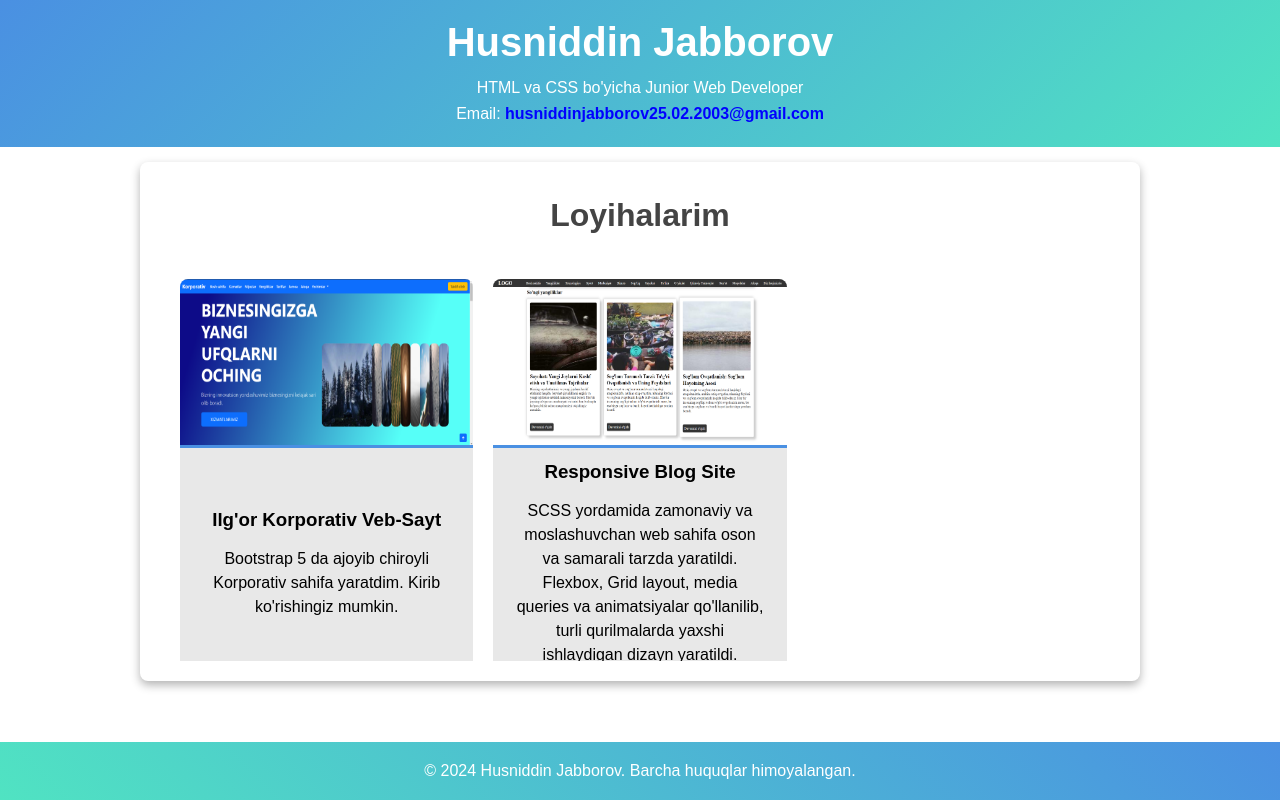
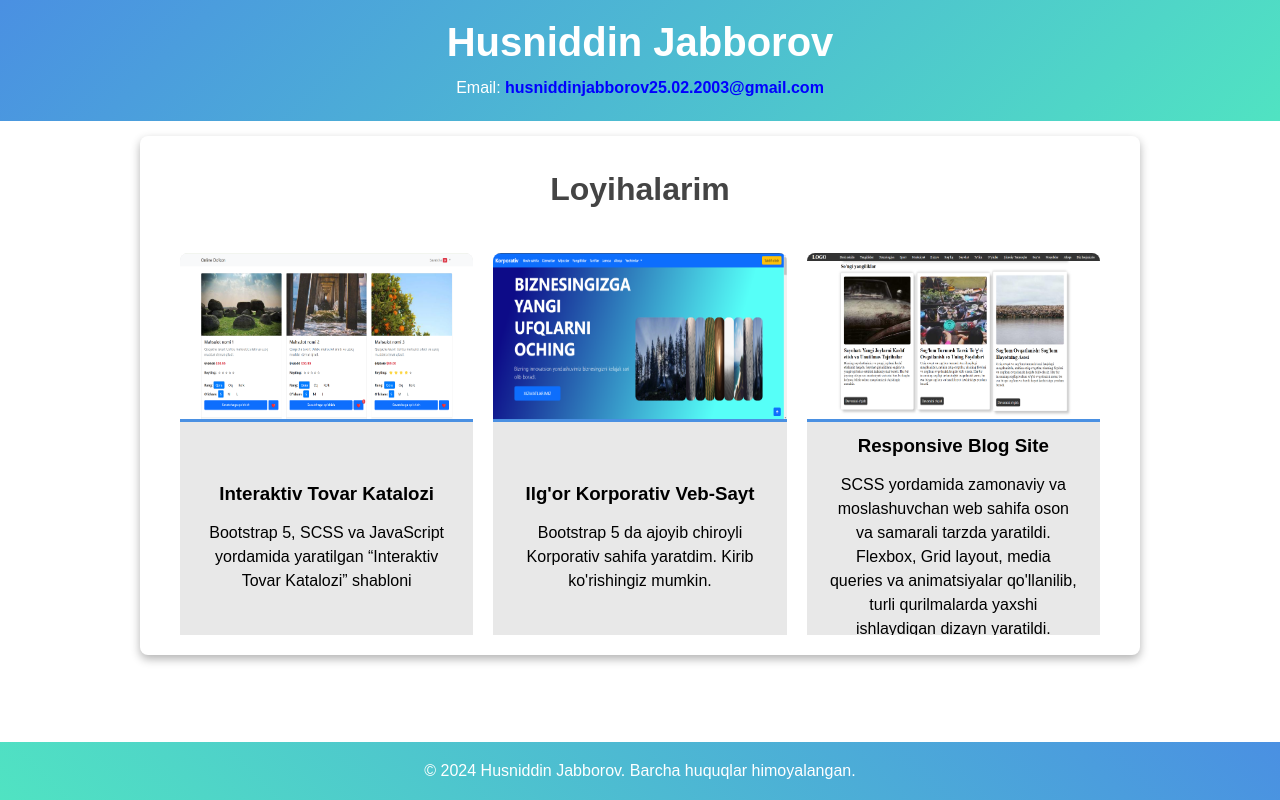
Before and after one commit to husniddinjabborov-web/husniddinjabborovportfolio, a plain HTML site: page index.html in a window 1280 px wide. Drawn offline with Linux system fonts and the light colour scheme.

Commit message:
Interaktiv Tovar Katalozi qo'shildi

```diff
--- a/index.html
+++ b/index.html
@@ -11,7 +11,6 @@
 <body>
     <header>
         <h1>Husniddin Jabborov</h1>
-        <p>HTML va CSS bo'yicha Junior Web Developer</p>
         <p>Email: <a href="mailto:husniddinjabborov25.02.2003@gmail.com">husniddinjabborov25.02.2003@gmail.com</a></p>
     </header>
     <main>
@@ -20,6 +19,17 @@
             <h2>Loyihalarim</h2>
             <div class="projects-owr">
                 <div class="projects">
+                    <div class="project">
+                        <img src="./interaktivTovarKatalozi.png" alt="Loyiha 3">
+                        <div class="project-info">
+                            <h3>Interaktiv Tovar Katalozi</h3>
+                            <p>Bootstrap 5, SCSS va JavaScript yordamida yaratilgan <q>Interaktiv Tovar Katalozi</q> shabloni</p>
+                        </div>
+                        <div class="project-links">
+                            <a href="https://husniddinjabborov-web.github.io/Interactive-Product-Catalog-Using-JavaScript/" target="_blank">Demo</a>
+                            <a href="https://github.com/husniddinjabborov-web/Interactive-Product-Catalog-Using-JavaScript" target="_blank">Try it Yourself</a>
+                        </div>
+                    </div>
                     <div class="project">
                         <img src="./korporativ.png" alt="Loyiha 2">
                         <div class="project-info">
```
Also changed, not shown: interaktivTovarKatalozi.png (added).
